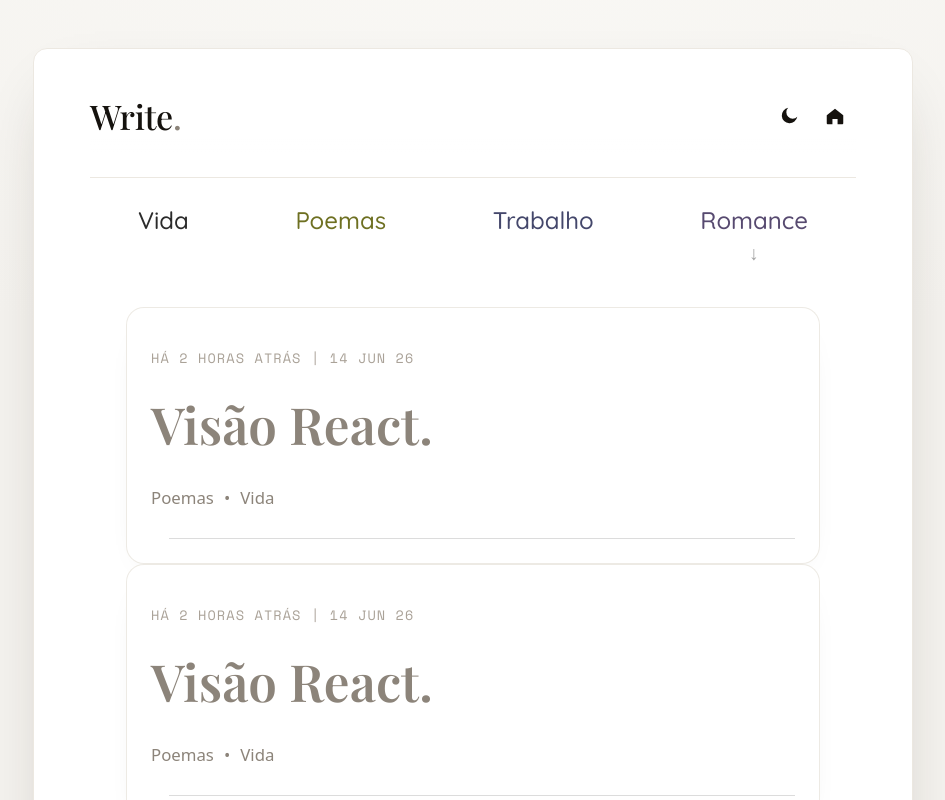
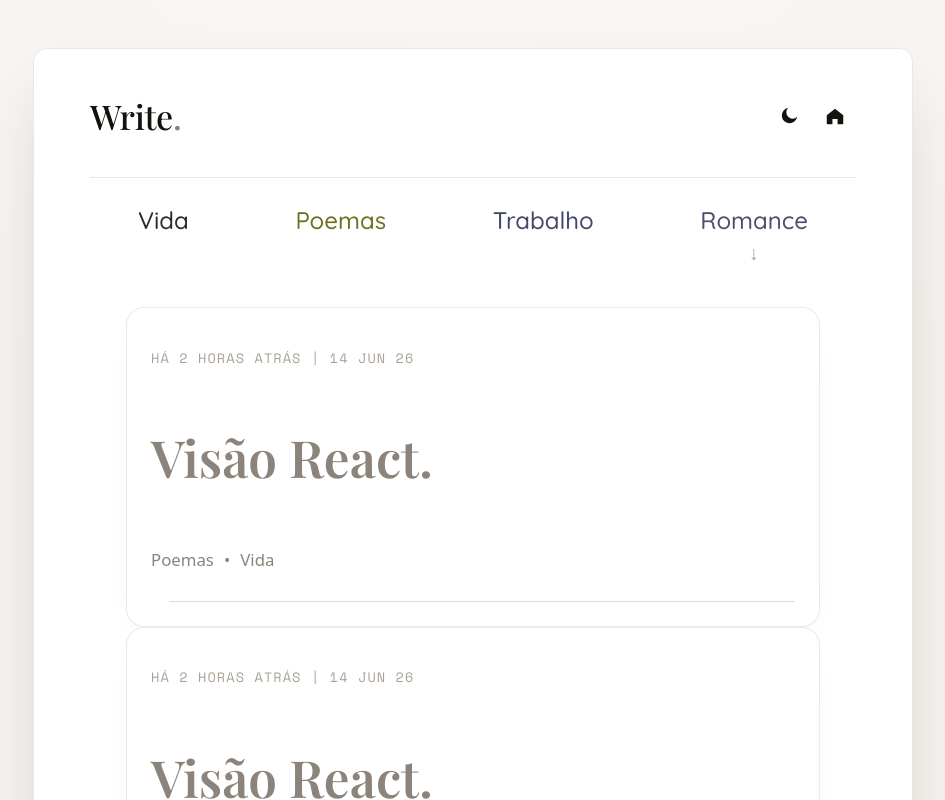
Before and after one commit to fabascoder/Write, a React (Vite) app in the folder front-end/: page / in a window 1280 px wide. Shown: the top 800 px of the page, without its empty margins (167-1112 px from the left). Built offline with nearby package versions, Linux system fonts and the light colour scheme; a web font is replaced by a local one.

Commit message:
Corrigindo bug de rota

```diff
--- a/front-end/src/components/pages/Home.tsx
+++ b/front-end/src/components/pages/Home.tsx
@@ -37,11 +37,11 @@ export default function Home() {
           {/* Artigos */}
           <main className="wb-articles">
             {posts.map((post) => (
-              <NavLink to="/article">
+              <NavLink to="/article" key={post.id}>
                 <article className="wb-card" key={post.id}>
                 <p className="wb-meta">{post.time} | {post.date}</p>
                 <h2 className="wb-card-title">
-                  <a href={`#post-${post.id}`}>{post.title}</a>
+                  <p>{post.title}</p>
                 </h2>
                 <p className="wb-tags">
                   {post.tags.map((tag, i) => (
```
